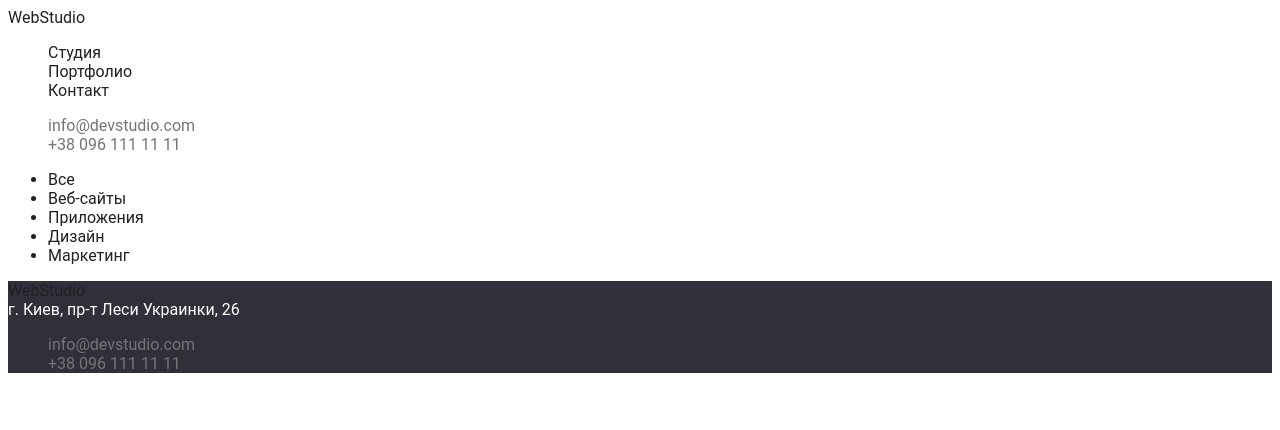
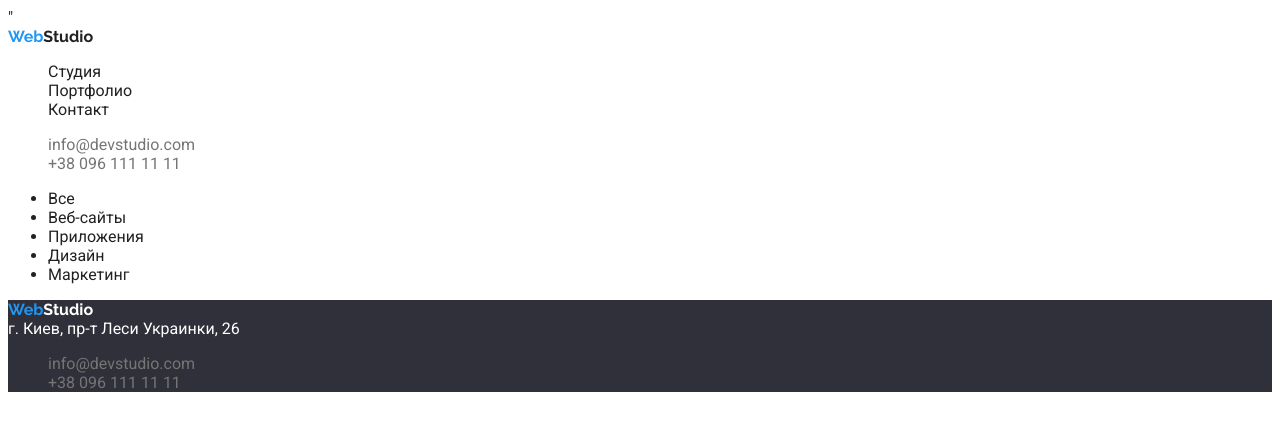
Before and after one commit to Anna-Polishchyk/goit-murkup-hw-2, a plain HTML site: page portfolio.html in a window 1280 px wide. Drawn offline with Linux system fonts and the light colour scheme.

Commit message:
commit to main

```diff
--- a/css/styles.css
+++ b/css/styles.css
@@ -29,6 +29,9 @@ body {
 }
 .site-nav .studio {
     color: var(--primary-text-color);
+}
+.site-nav .link:active {
+    color: var(--accent-color);
 }
 .link {
     text-decoration: none;
--- a/portfolio.html
+++ b/portfolio.html
@@ -6,13 +6,19 @@
     <meta name="viewport" content="width=device-width, initial-scale=1.0" />
     <title>Portfolio</title>
     <link rel="stylesheet" href="./css/styles.css" />
+    <link rel="preconnect" href="https://fonts.googleapis.com">
+    <link rel="preconnect" href="https://fonts.gstatic.com" crossorigin>
+    <link href="https://fonts.googleapis.com/css2?family=Montserrat&family=Roboto:wght@400;500;700;900&display=swap" rel="stylesheet">"
+    <link rel="preconnect" href="https://fonts.googleapis.com">
+    <link rel="preconnect" href="https://fonts.gstatic.com" crossorigin>
+    <link href="https://fonts.googleapis.com/css2?family=Montserrat&family=Raleway:wght@700&family=Roboto:wght@400;500;700;900&display=swap" rel="stylesheet">
   </head>
   <body>
-    <!--Header-->
+        <!--Header-->
     <header class="header">
       <!--Navigation-->
       <nav class="site-nav">
-        <a href="./index.html" class="link" class="logo">WebStudio</a>
+        <a href="./index.html" class="logo">Web<span class="studio">Studio</span></a>
 
         <ul class="list">
           <li><a href="./index.html" class="link">Студия</a></li>
@@ -23,11 +29,7 @@
 
       <!--Contacts-->
       <ul class="contacts list">
-        <li>
-          <a href="mailto:info@devstudio.com" class="link"
-            >info@devstudio.com</a
-          >
-        </li>
+        <li><a href="mailto:info@devstudio.com" class="link">info@devstudio.com</a></li>
         <li><a href="tel:+380961111111" class="link">+38 096 111 11 11</a></li>
       </ul>
     </header>
@@ -42,21 +44,16 @@
        </ul>
     </main>
     <footer class="footer">
-      <a href="./index.html" class="link" class="logo">WebStudio</a>
+      <a href="./index.html" class="logo">Web<span class="studio">Studio</span></a>
       <address class="address">
         <a
           href="https://www.google.com/maps/place/бул.+Леси+Украинки,+26,+Киев,+02000/@50.4265807,30.5361971,17z/data=!3m1!4b1!4m5!3m4!1s0x40d4cf0e033ecbe9:0x57a4dffefec77da0!8m2!3d50.4265807!4d30.5383858"
-          class="link"
-        >
+        class="link">
           г. Киев, пр-т Леси Украинки, 26
         </a>
       </address>
       <ul class="contacts list">
-        <li>
-          <a href="mailto:info@devstudio.com" class="link"
-            >info@devstudio.com</a
-          >
-        </li>
+        <li><a href="mailto:info@devstudio.com" class="link">info@devstudio.com</a></li>
         <li><a href="tel:+380961111111" class="link">+38 096 111 11 11</a></li>
       </ul>
     </footer>
```
